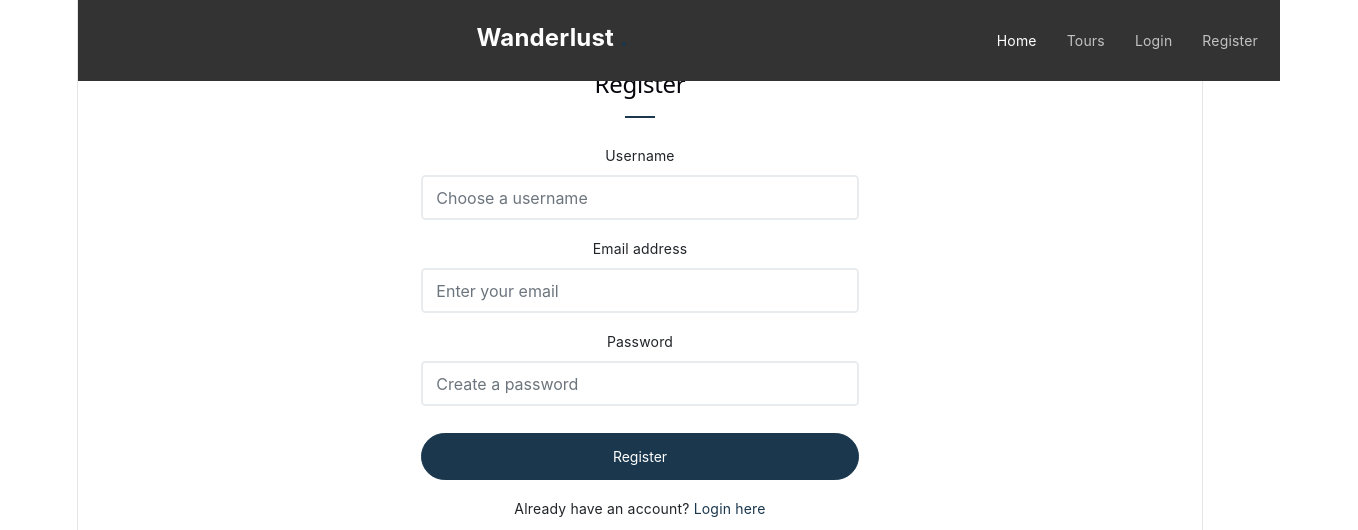
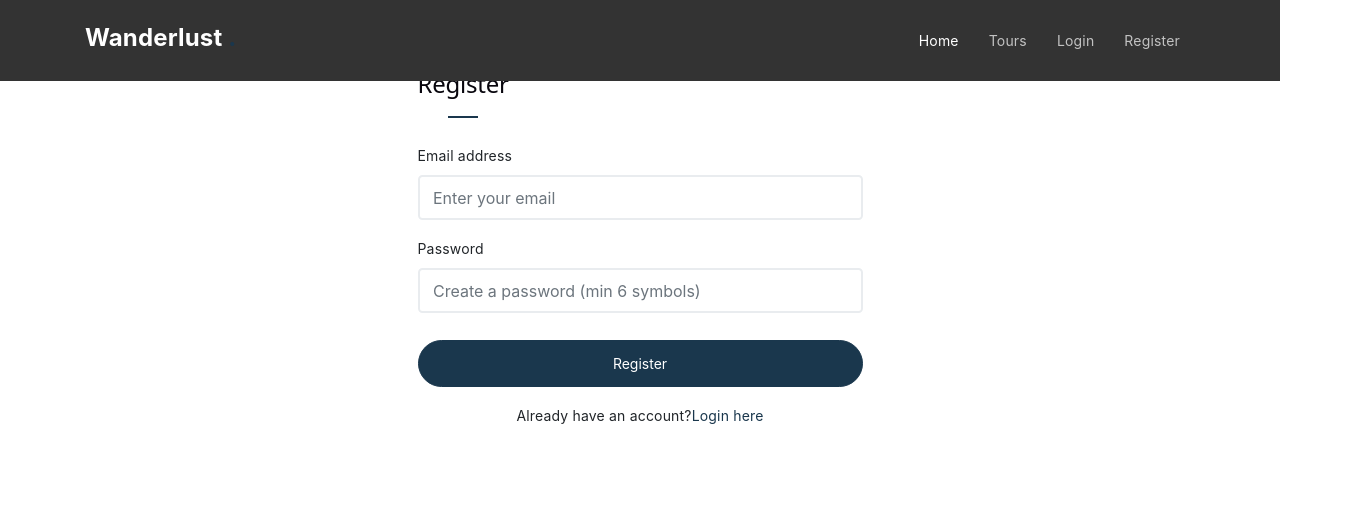
Before and after one commit to Preslava-7/wanderlust-planner-react, a React (Vite) app: page /register in a window 1280 px wide. Shown: the top 530 px of the page, 1358 px wide, since content can reach past the window. Built offline with nearby package versions, Linux system fonts and the light colour scheme.

Commit message:
mplement Supabase authentication (Register, Login, Logout, Session tracking)

```diff
--- a/src/App.jsx
+++ b/src/App.jsx
@@ -1,4 +1,4 @@
-import { useState } from 'react'
+import { useEffect, useState } from 'react'
 import './App.css'
 import Header from './components/header/Header'
 import SearchFilter from './components/search-filter/SearchFilter'
@@ -8,16 +8,29 @@ import Catalog from './components/catalog/Catalog'
 import Login from './components/login/Login'
 import Register from './components/register/Register'
 import { Route, Routes } from 'react-router-dom'
+import { supabase } from './services/supabaseClient'
 
 const NotFound = () => <div className="py-5 text-center mt-5"><h1>404 - Page Not Found</h1></div>;
 
 function App() {
-  const [count, setCount] = useState(0)
+  const [user, setUser] = useState(null);
+
+  useEffect(() => {
+    supabase.auth.getSession().then(({ data: { session } }) => {
+      setUser(session?.user ?? null);
+    });
+
+    const { data: { subscription } } = supabase.auth.onAuthStateChange((_event, session) => {
+      setUser(session?.user ?? null);
+    });
+
+    return () => subscription.unsubscribe();
+  }, []);
 
   return (<>
 
 
-    <Header />
+    <Header user={user}/>
     <main>
       <Routes>
         <Route path='/' element={<Home />} />
--- a/src/components/catalog/Catalog.jsx
+++ b/src/components/catalog/Catalog.jsx
@@ -45,7 +45,7 @@ export default function Catalog() {
                 title={tour.title}
                 destination={tour.destination}
                 price={tour.price}
-                imageUrl={tour.image_url}
+                image_url={tour.image_url}
               />
             ))
           ) : (
--- a/src/components/login/Login.jsx
+++ b/src/components/login/Login.jsx
@@ -1,22 +1,67 @@
-import { Link } from 'react-router-dom';
+import { useState } from 'react';
+import { Link, useNavigate } from 'react-router-dom';
+import { supabase } from '../../services/supabaseClient';
 
 export default function Login() {
+    const [email, setEmail] = useState("");
+    const [password, setPassword] = useState("");
+    const [error, setError] = useState(null);
+    const [isLoading, setIsLoading] = useState(false);
+
+    const navigate = useNavigate();
+
+    const handleLogin = async (e) => {
+        e.preventDefault();
+        setIsLoading(true);
+        setError(null);
+
+        const { error } = await supabase.auth.signInWithPassword({
+            email,
+            password,
+        });
+
+        if (error) {
+            setError(error.message);
+        } else {
+            navigate('/');
+        }
+
+        setIsLoading(false);
+    }
+
     return (
         <div className="untree_co-section">
             <div className="container">
                 <div className="row justify-content-center mb-5">
                     <div className="col-lg-5">
                         <h2 className="section-title text-center mb-4">Login</h2>
-            <form className="contact-form">
+                        <form className="contact-form" onSubmit={handleLogin}>
+                            {error && <div className="alert alert-danger">{error}</div>}
+
                             <div className="form-group mb-3">
                                 <label>Email address</label>
-                <input type="email" className="form-control" placeholder="Enter your email" />
+                                <input type="email"
+                                    className="form-control"
+                                    placeholder="Enter your email"
+                                    value={email}
+                                    onChange={(e) => setEmail(e.target.value)}
+                                    required />
                             </div>
                             <div className="form-group mb-4">
                                 <label>Password</label>
-                <input type="password" className="form-control" placeholder="Enter your password" />
+                                <input type="password"
+                                    className="form-control"
+                                    placeholder="Enter your password"
+                                    value={password}
+                                    onChange={(e) => setPassword(e.target.value)}
+                                    required />
                             </div>
-              <button type="submit" className="btn btn-primary btn-block w-100">Login</button>
+                            <button type="submit"
+                                className="btn btn-primary btn-block w-100"
+                                disabled={isLoading}
+                            >
+                                {isLoading ? 'Logging in...' : 'Login'}
+                            </button>
                         </form>
                         <p className="text-center mt-3">
                             Don't have an account? <Link to="/register">Register here</Link>
--- a/src/components/register/Register.jsx
+++ b/src/components/register/Register.jsx
@@ -1,29 +1,75 @@
-import { Link } from 'react-router-dom';
+import { useState } from 'react';
+import { Link, useNavigate } from 'react-router-dom';
+import { supabase } from '../../services/supabaseClient';
+export default function Register() {
+    const [email, setEmail] = useState('');
+    const [password, setPassword] = useState('');
+    const [error, setError] = useState(null);
+    const [isLoading, setIsLoading] = useState(false);
 
-export default function Register() {
+    const navigate = useNavigate();
+
+    const handleRegister = async (e) => {
+        e.preventDefault();
+        setIsLoading(true);
+        setError(null);
+
+        const { data, error } = await supabase.auth.signUp({
+            email: email,
+            password: password,
+        });
+
+        if (error) {
+            setError(error.message);
+        } else {
+            alert('Registration successful! Please login.');
+            navigate('/login');
+        }
+        setIsLoading(false);
+    };
+
     return (
         <div className="untree_co-section">
             <div className="container">
                 <div className="row justify-content-center mb-5">
                     <div className="col-lg-5">
                         <h2 className="section-title text-center mb-4">Register</h2>
-            <form className="contact-form">
-              <div className="form-group mb-3">
-                <label>Username</label>
-                <input type="text" className="form-control" placeholder="Choose a username" />
-              </div>
+                        <form className="contact-form" onSubmit={handleRegister}>
+
+                            {error && <div className="alert alert-danger mb-3">{error}</div>}
+
                             <div className="form-group mb-3">
                                 <label>Email address</label>
-                <input type="email" className="form-control" placeholder="Enter your email" />
+                                <input
+                                    type="email"
+                                    className="form-control"
+                                    placeholder="Enter your email"
+                                    value={email}
+                                    onChange={(e) => setEmail(e.target.value)}
+                                    required
+                                />
                             </div>
                             <div className="form-group mb-4">
                                 <label>Password</label>
-                <input type="password" className="form-control" placeholder="Create a password" />
+                                <input
+                                    type="password"
+                                    className="form-control"
+                                    placeholder="Create a password (min 6 symbols)"
+                                    value={password}
+                                    onChange={(e) => setPassword(e.target.value)} // Записваме въведената парола
+                                    required
+                                />
                             </div>
-              <button type="submit" className="btn btn-primary btn-block w-100">Register</button>
-            </form>
+                            <button
+                                type="submit"
+                                className="btn btn-primary btn-block w-100"
+                                disabled={isLoading}
+                            >
+                                {isLoading ? 'Registering...' : 'Register'}
+                            </button>                        </form>
                         <p className="text-center mt-3">
-              Already have an account? <Link to="/login">Login here</Link>
+                            Already have an account?
+                            <Link to="/login">Login here</Link>
                         </p>
                     </div>
                 </div>
--- a/src/components/special-offers/SpecialOffers.jsx
+++ b/src/components/special-offers/SpecialOffers.jsx
@@ -47,7 +47,7 @@ export default function SpecialOffers() {
                 title={offer.title}
                 destination={offer.destination}
                 price={offer.price}
-                imageUrl={offer.image_url}
+                image_url={offer.image_url}
               />
             ))
           ) : (
--- a/src/index.css
+++ b/src/index.css
@@ -55,11 +55,6 @@ body {
 }
 
 #root {
-  width: 1126px;
-  max-width: 100%;
-  margin: 0 auto;
-  text-align: center;
-  border-inline: 1px solid var(--border);
   min-height: 100svh;
   display: flex;
   flex-direction: column;
```
Also changed, not shown: src/components/header/Header.jsx (+40 -7 lines). Lines whose indentation alone changed are shown as unchanged.
